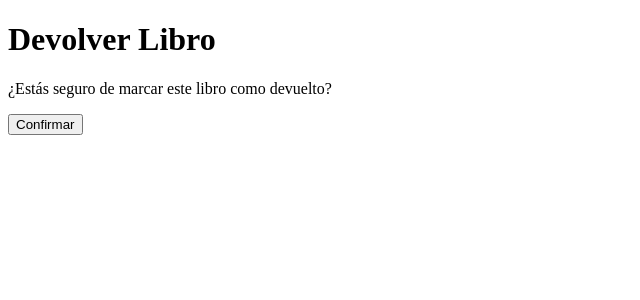
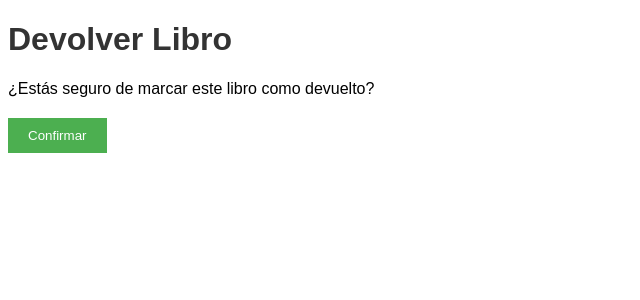
Before and after one commit to juan11010/prestamo-libros, a PHP site: page /devolver.php in a window 1280 px wide. Shown: the top 300 px of the page, without its empty margins (0-640 px from the left). Run offline with PHP 8.4, Linux system fonts and the light colour scheme; the visitor is signed in with stand-in values (Sample User, id 1).

Commit message:
Añadido devolver libro

```diff
--- a/devolver.php
+++ b/devolver.php
@@ -43,6 +43,35 @@ if (isset($_GET['idLibros'])) {
 <html>
 <head>
     <title>Devolver Libro</title>
+    <style>
+        body {
+            font-family: Arial, sans-serif;
+        }
+
+        h1 {
+            color: #333;
+        }
+
+        p {
+            margin: 10px 0;
+        }
+
+        form {
+            margin-top: 20px;
+        }
+
+        input[type="submit"] {
+            padding: 10px 20px;
+            background-color: #4CAF50;
+            color: white;
+            border: none;
+            cursor: pointer;
+        }
+
+        input[type="submit"]:hover {
+            background-color: #45a049;
+        }
+    </style>
 </head>
 <body>
     <h1>Devolver Libro</h1>
```
